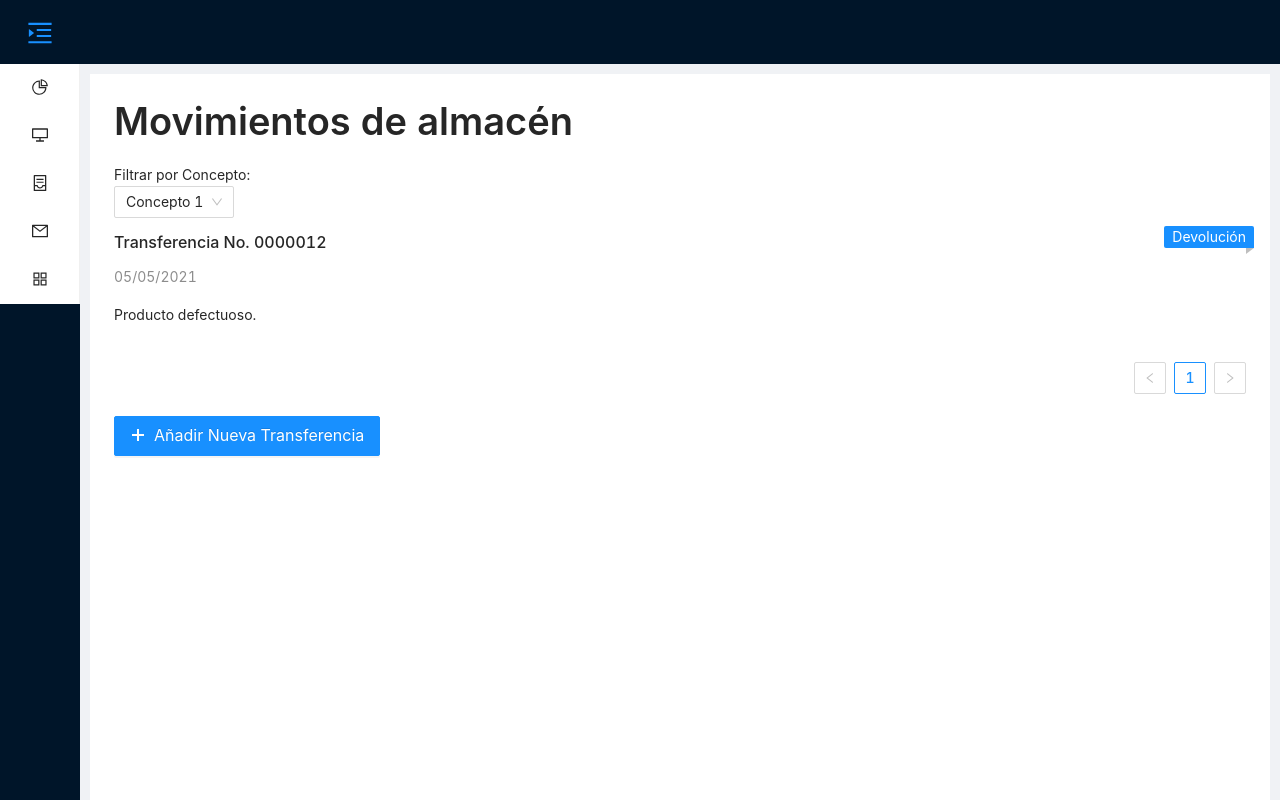
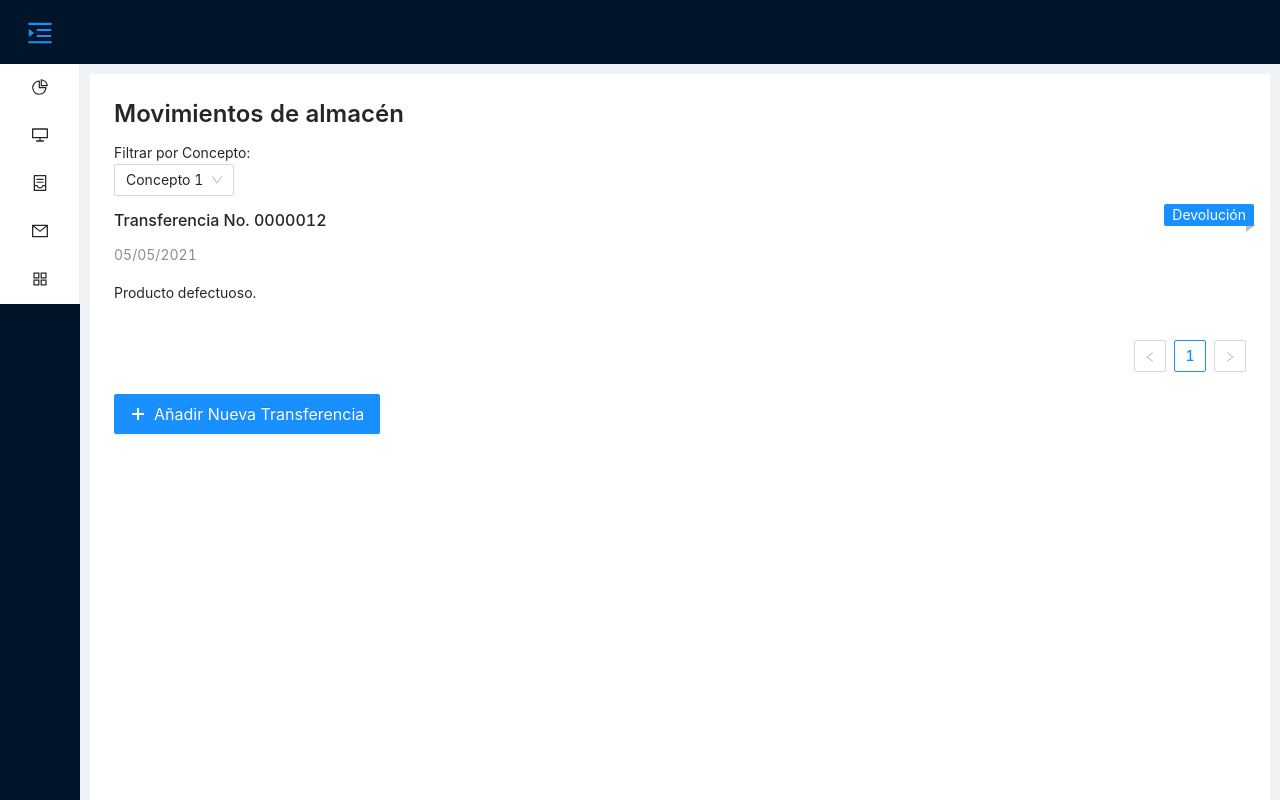
Before and after one commit to Kernel-System/kernel-system-app, a React (Create React App) app: page /almacen in a window 1280 px wide. Shown: the top 800 px of the page. Built offline with nearby package versions, Linux system fonts and the light colour scheme.

Commit message:
refactor(MovimientosAlmacenList): adaptar formato de componente MovimientosAlmacenList

```diff
--- a/src/components/list/MovimientosAlmacenList/index.js
+++ b/src/components/list/MovimientosAlmacenList/index.js
@@ -11,7 +11,7 @@ const Index = ({ list }) => {
   }
   return (
     <>
-      <Title>Movimientos de almacén</Title>
+      <Title level={3}>Movimientos de almacén</Title>
       <Text>Filtrar por Concepto:</Text>
       <br />
       <Select defaultValue='1' style={{ width: 120 }} onChange={handleChange}>
```
